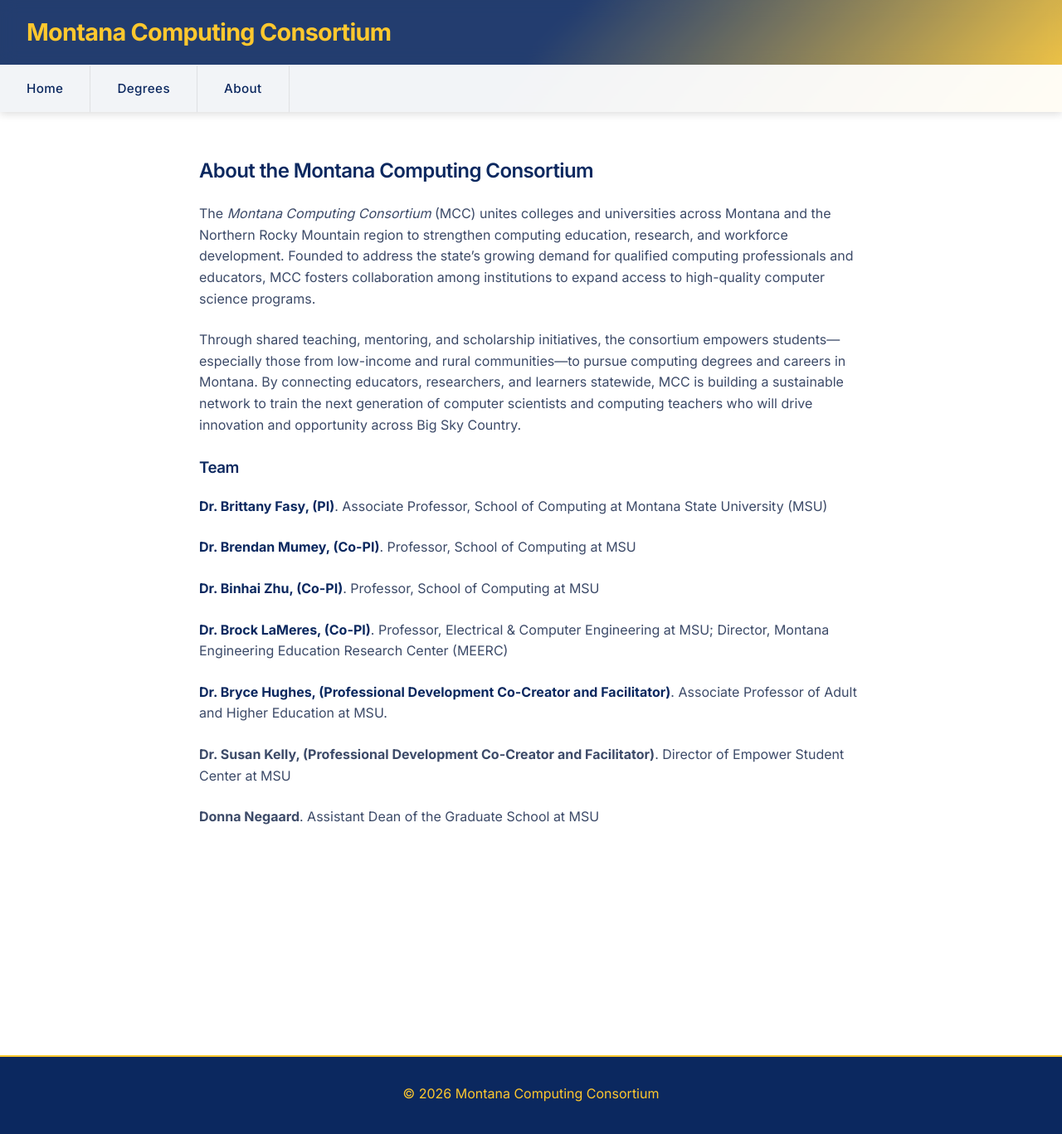
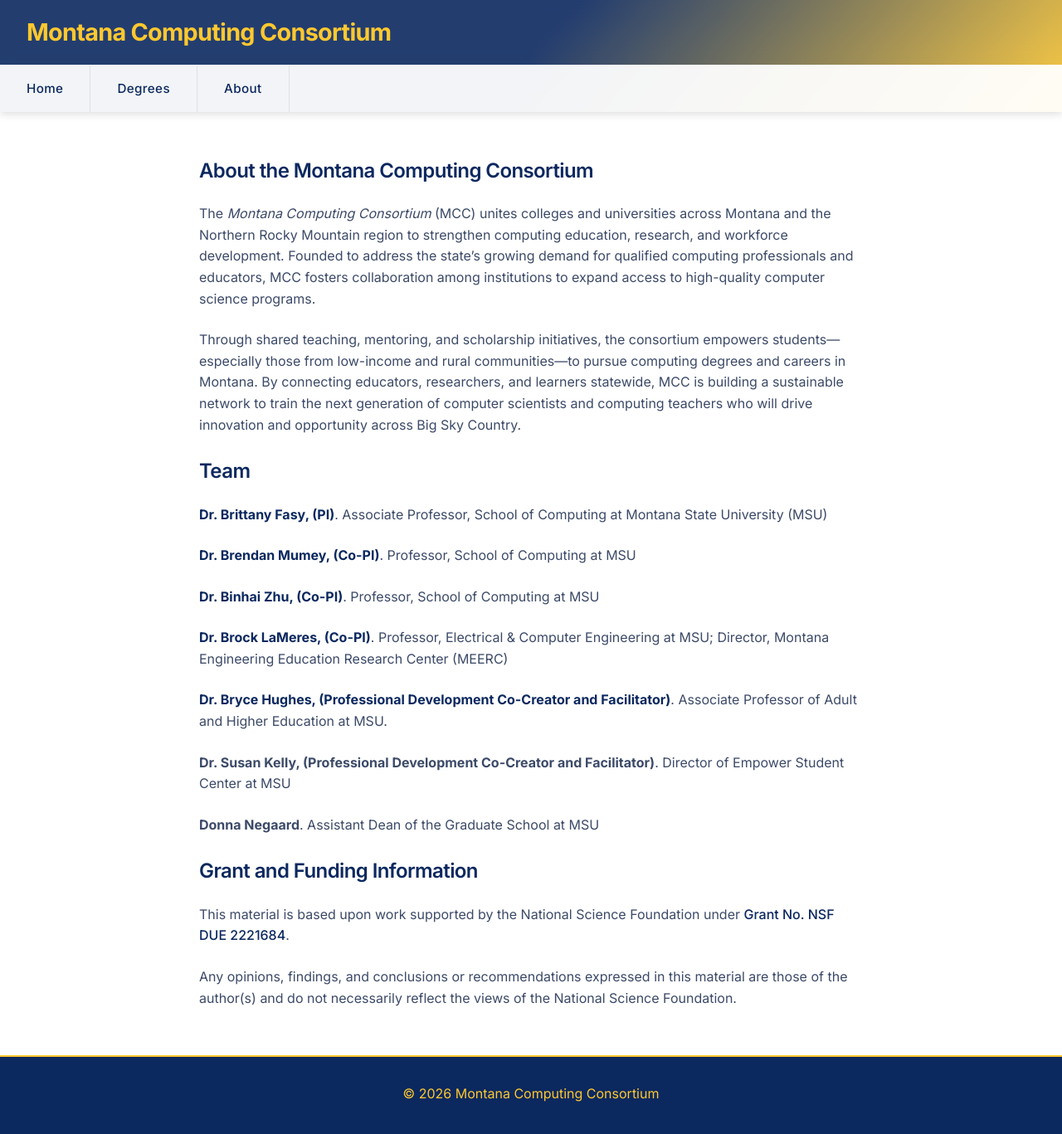
Before and after one commit to msu/montanacomputing, a Jekyll site: the page built from about.md, in a window 1280 px wide and 1372 px high. Shown: the top 1367 px of the window at 83% size. Built offline with Jekyll 4.4.1, drawn with Linux system fonts in a browser that asks for light colours.

Commit message:
Add NSF funding information to the About page

```diff
--- a/about.md
+++ b/about.md
@@ -21,7 +21,7 @@ MCC is building a sustainable network to train the next generation of
 computer scientists and computing teachers who will drive innovation
 and opportunity across Big Sky Country.
 
-### Team
+## Team
 
 [**Dr. Brittany Fasy, (PI)**](https://www.cs.montana.edu/directory/1812041/brittany-fasy).
 Associate Professor, School of Computing at Montana State University (MSU)
@@ -44,5 +44,11 @@ Director of Empower Student Center at MSU
 
 **Donna Negaard**. Assistant Dean of the Graduate School at MSU
 
-<!-- ### Grant and Funding Information -->
-<!-- TODO: Add grant details and funding information -->
+## Grant and Funding Information
+
+This material is based upon work supported by the National Science Foundation under
+[Grant No. NSF DUE 2221684](https://www.nsf.gov/awardsearch/show-award/?AWD_ID=2221684).
+
+Any opinions, findings, and conclusions or recommendations expressed in this material are
+those of the author(s) and do not necessarily reflect the views of the National Science
+Foundation.
```
